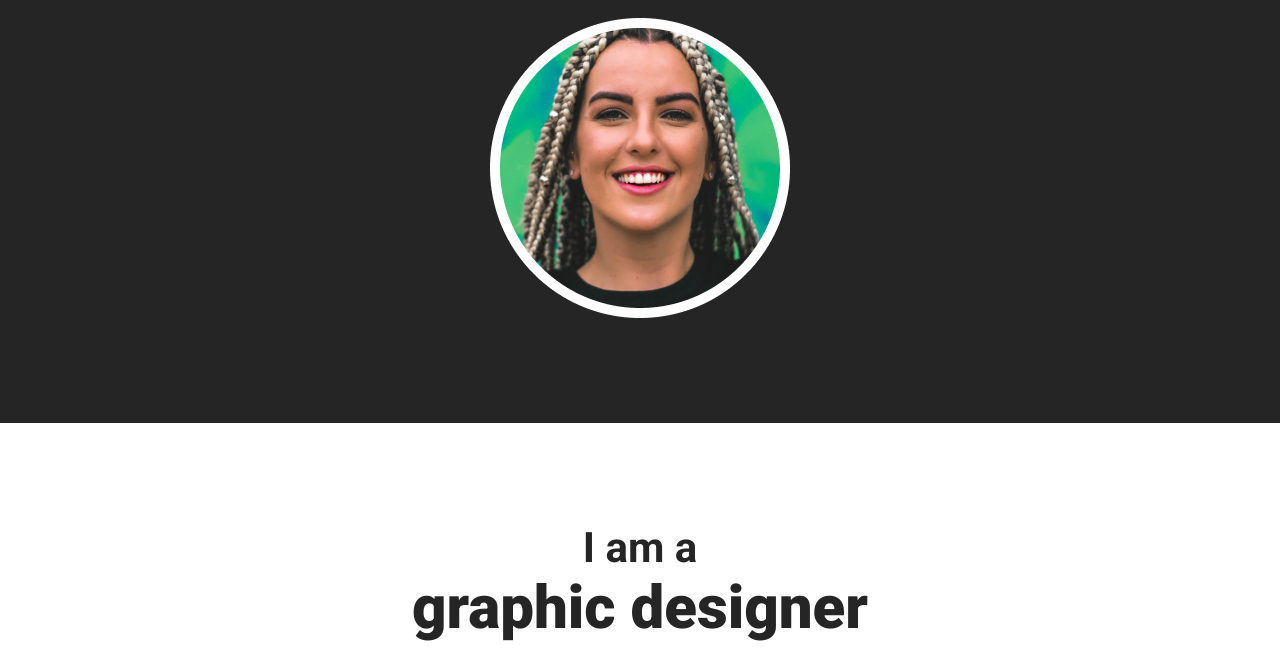
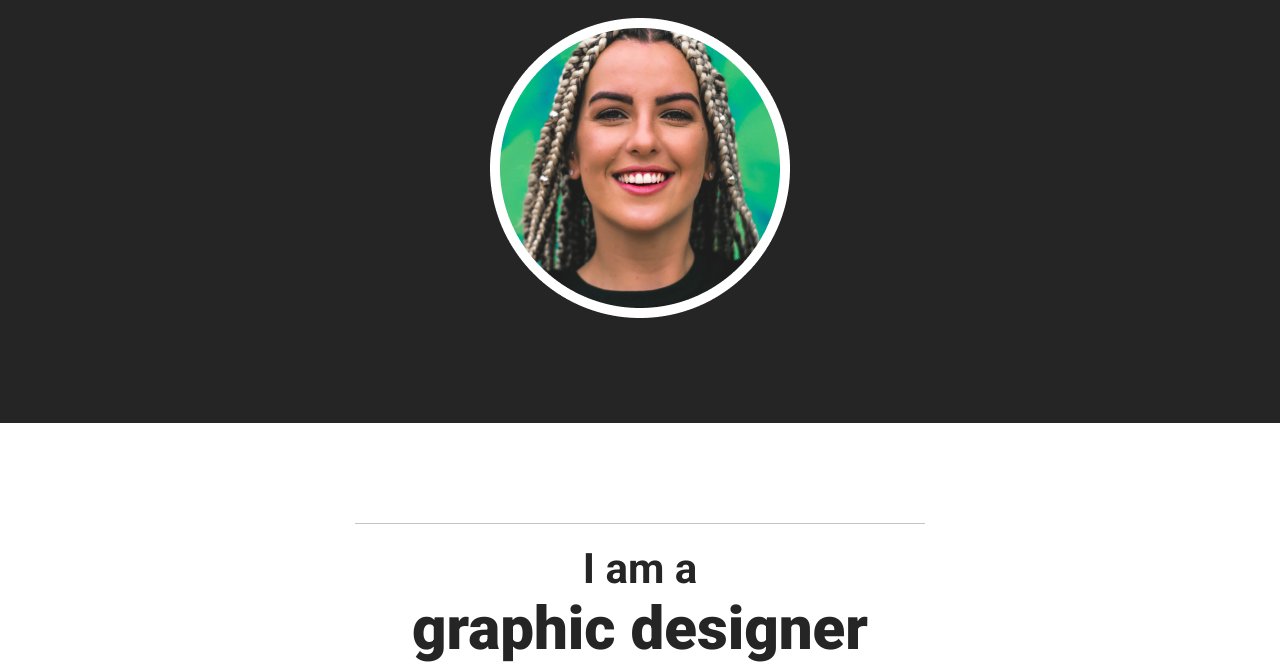
Before and after one commit to zeelna/essential-css-challenges, a website built with Vite: page index.html in a window 1280 px wide. Shown: the part 287-952 px from the top of the page. Built offline with nearby package versions, Linux system fonts and the light colour scheme.

Commit message:
adding borders for headings

```diff
--- a/css/style.css
+++ b/css/style.css
@@ -27,6 +27,7 @@ body {
 h1 {
     font-size: 3.75rem; /* 60px*/
     margin-top: 0;
+
 }
 
 h1 span {
@@ -34,8 +35,14 @@ h1 span {
 }
 
 h2 {
-    font-size: 2.625rem; /* 42*/
+    font-size: 42px;
     margin-top: 0;
+    border-top: 1px solid #C4C4C4;
+    border-bottom: 1px solid #C4C4C4;
+
+    /* Adding equal value space after the border*/
+    padding: 20px 0;
+    margin-bottom: 20px;
 }
 
 h2 span{
```
